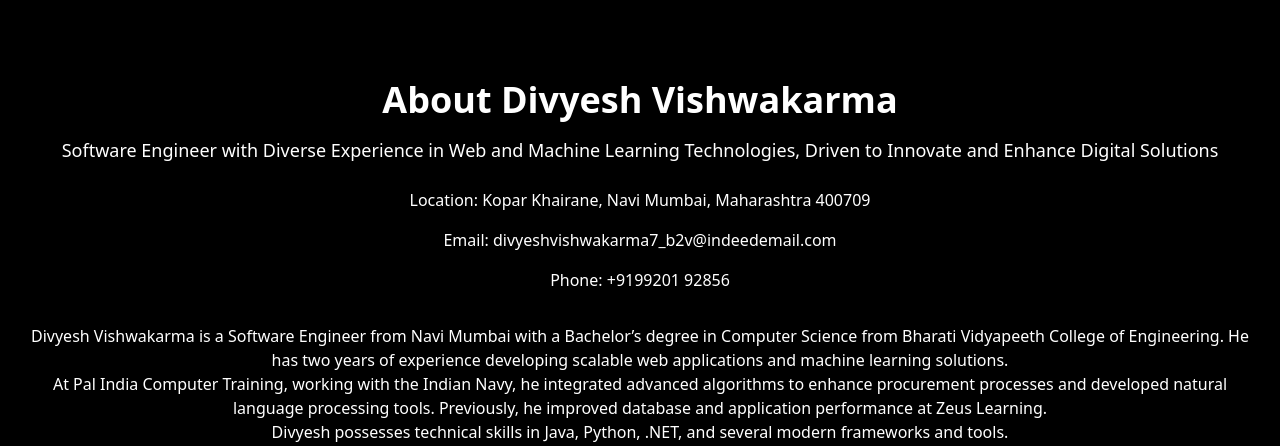
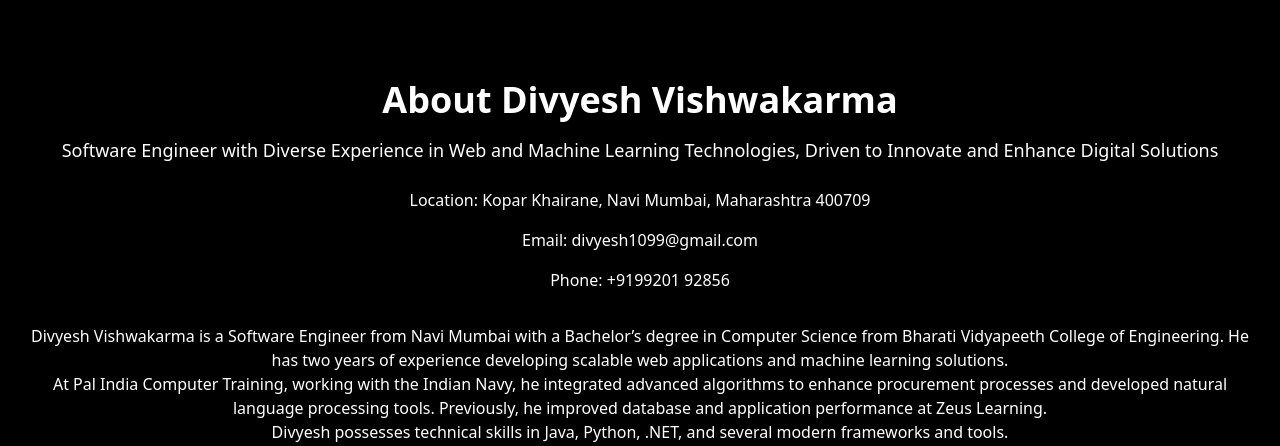
Before and after one commit to divyesh1099/snapHub, a Django app: page /about/ in a window 1280 px wide. Shown: the part 60-506 px from the top of the page. Run offline with Django 5.2, Linux system fonts and the light colour scheme; parts of the project's set-up code (start-up, migrations or seed data) failed here and were passed over.

Commit message:
Update Email

```diff
--- a/home/templates/home/about.html
+++ b/home/templates/home/about.html
@@ -10,7 +10,7 @@ About - Divyesh Vishwakarma
         <h1 class="text-4xl font-bold mb-4">About Divyesh Vishwakarma</h1>
         <p class="text-lg mb-6">Software Engineer with Diverse Experience in Web and Machine Learning Technologies, Driven to Innovate and Enhance Digital Solutions</p>
         <p class="mb-4">Location: Kopar Khairane, Navi Mumbai, Maharashtra 400709</p>
-        <p class="mb-4">Email: divyeshvishwakarma7_b2v@indeedemail.com</p>
+        <p class="mb-4">Email: divyesh1099@gmail.com</p>
         <p class="mb-8">Phone: +9199201 92856</p>
         <p>Divyesh Vishwakarma is a Software Engineer from Navi Mumbai with a Bachelor’s degree in Computer Science from Bharati Vidyapeeth College of Engineering. He has two years of experience developing scalable web applications and machine learning solutions.</p>
         <p>At Pal India Computer Training, working with the Indian Navy, he integrated advanced algorithms to enhance procurement processes and developed natural language processing tools. Previously, he improved database and application performance at Zeus Learning.</p>
```
